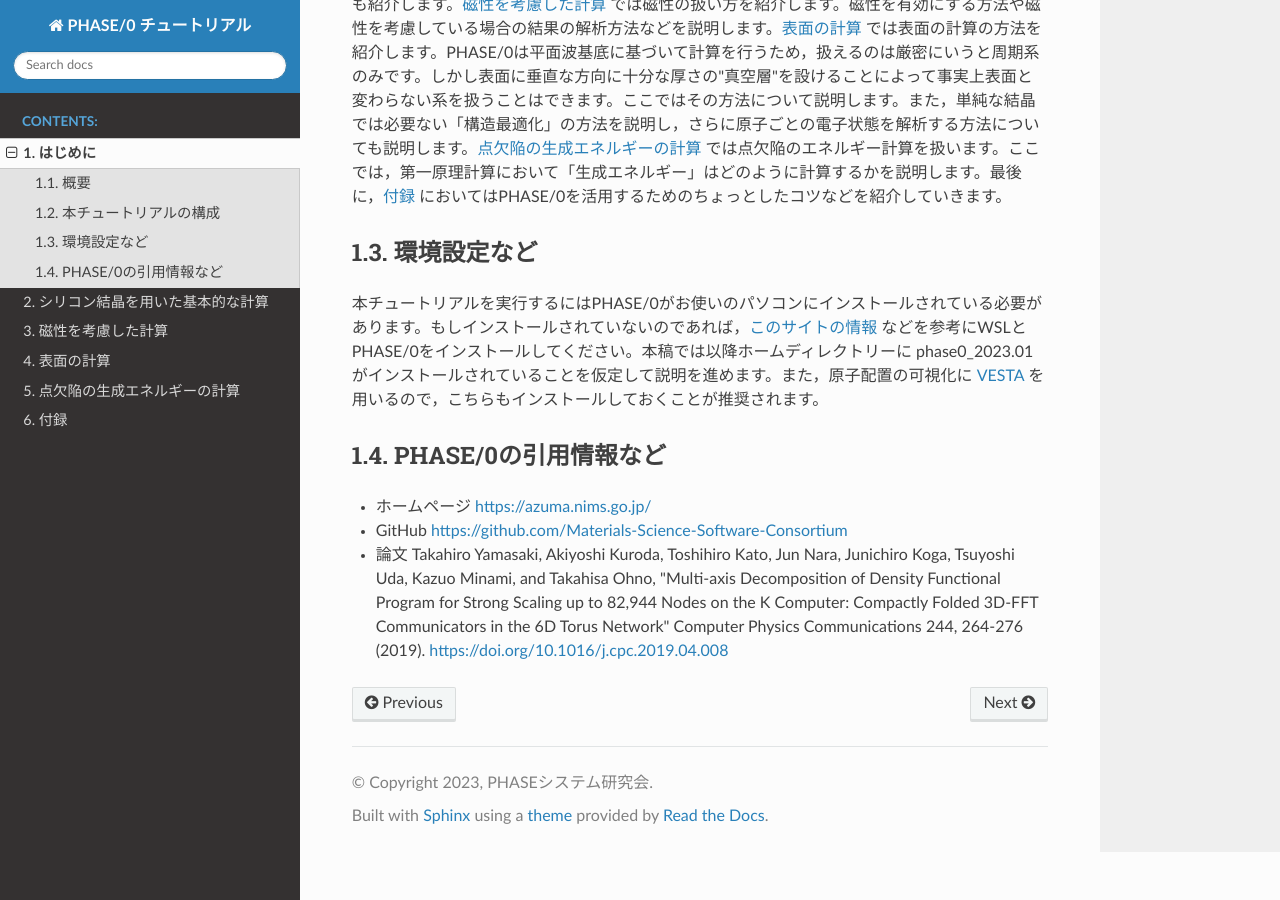
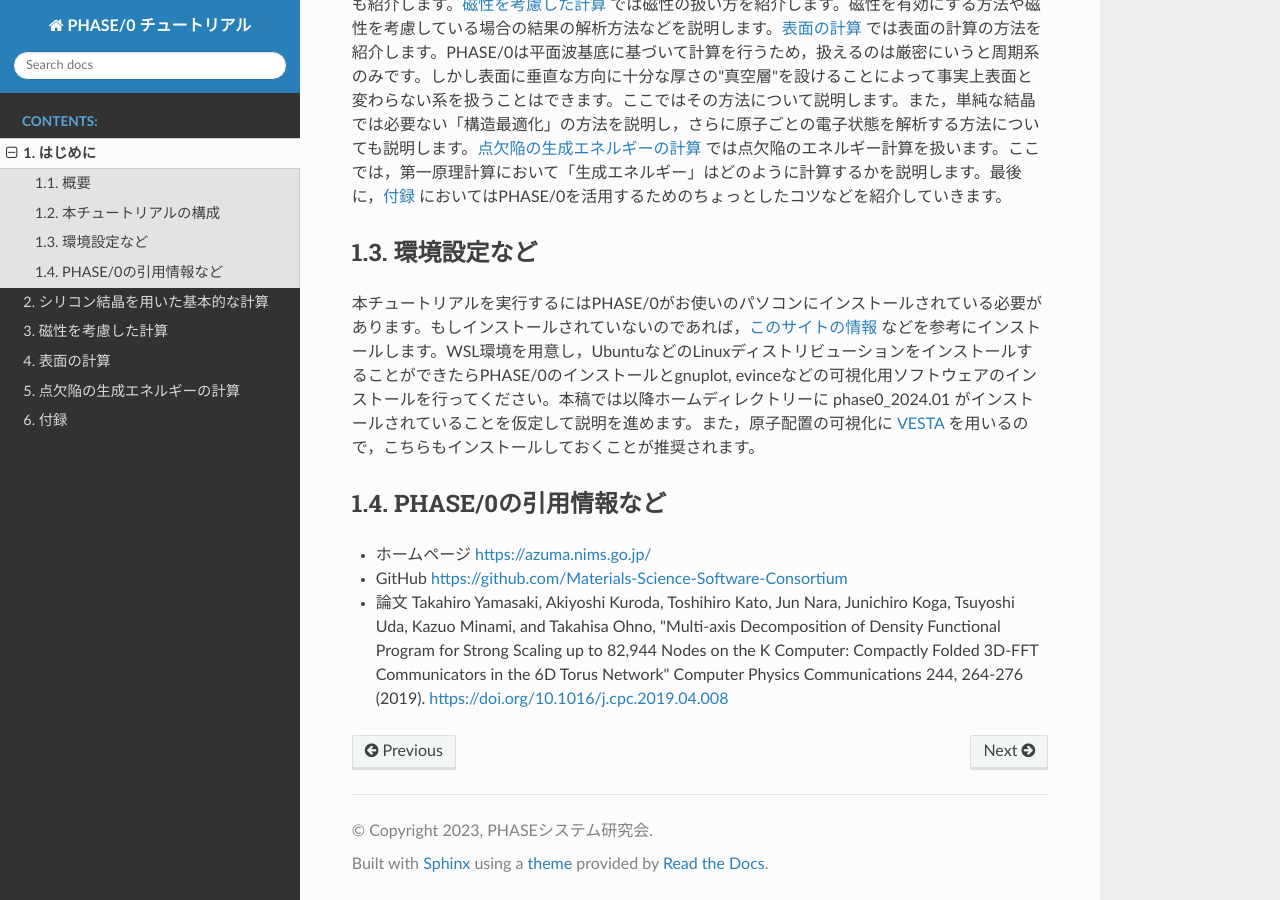
Before and after one commit to Materials-Science-Software-Consortium/phase0_tutorial_wsl, a Sphinx documentation site: the page built from source/intro.rst, in a window 1280 px wide and 900 px high, scrolled down 581 px. Built offline with Sphinx 7.4.7 and the Read the Docs theme 2.0.0, drawn with Linux system fonts in a browser that asks for light colours.

Commit message:
2023.01->2024.01

```diff
--- a/source/conf.py
+++ b/source/conf.py
@@ -86,7 +86,7 @@ latex_elements = {
         'preamble': r''' \usepackage{braket} '''
 }
 rst_prolog=u"""
-.. |PHASE020XX.YY| replace:: phase0_2023.01
+.. |PHASE020XX.YY| replace:: phase0_2024.01
 """
 
 master_doc = 'index'
--- a/source/intro.rst
+++ b/source/intro.rst
@@ -15,7 +15,7 @@
 環境設定など
 ----------------------
 
-本チュートリアルを実行するにはPHASE/0がお使いのパソコンにインストールされている必要があります。もしインストールされていないのであれば，\ `このサイトの情報 <https://github.com/Materials-Science-Software-Consortium/phase0_install/tree/main/WSL>`_ などを参考にWSLとPHASE/0をインストールしてください。本稿では以降ホームディレクトリーに |PHASE020XX.YY| がインストールされていることを仮定して説明を進めます。また，原子配置の可視化に `VESTA <https://jp-minerals.org/vesta/jp/>`_ を用いるので，こちらもインストールしておくことが推奨されます。
+本チュートリアルを実行するにはPHASE/0がお使いのパソコンにインストールされている必要があります。もしインストールされていないのであれば，\ `このサイトの情報 <https://github.com/Materials-Science-Software-Consortium/phase0_install/tree/main/WSL>`_ などを参考にインストールします。WSL環境を用意し，UbuntuなどのLinuxディストリビューションをインストールすることができたらPHASE/0のインストールとgnuplot, evinceなどの可視化用ソフトウェアのインストールを行ってください。本稿では以降ホームディレクトリーに |PHASE020XX.YY| がインストールされていることを仮定して説明を進めます。また，原子配置の可視化に `VESTA <https://jp-minerals.org/vesta/jp/>`_ を用いるので，こちらもインストールしておくことが推奨されます。
 
 PHASE/0の引用情報など
 -----------------------
```
Also changed, not shown: 1 other file.
